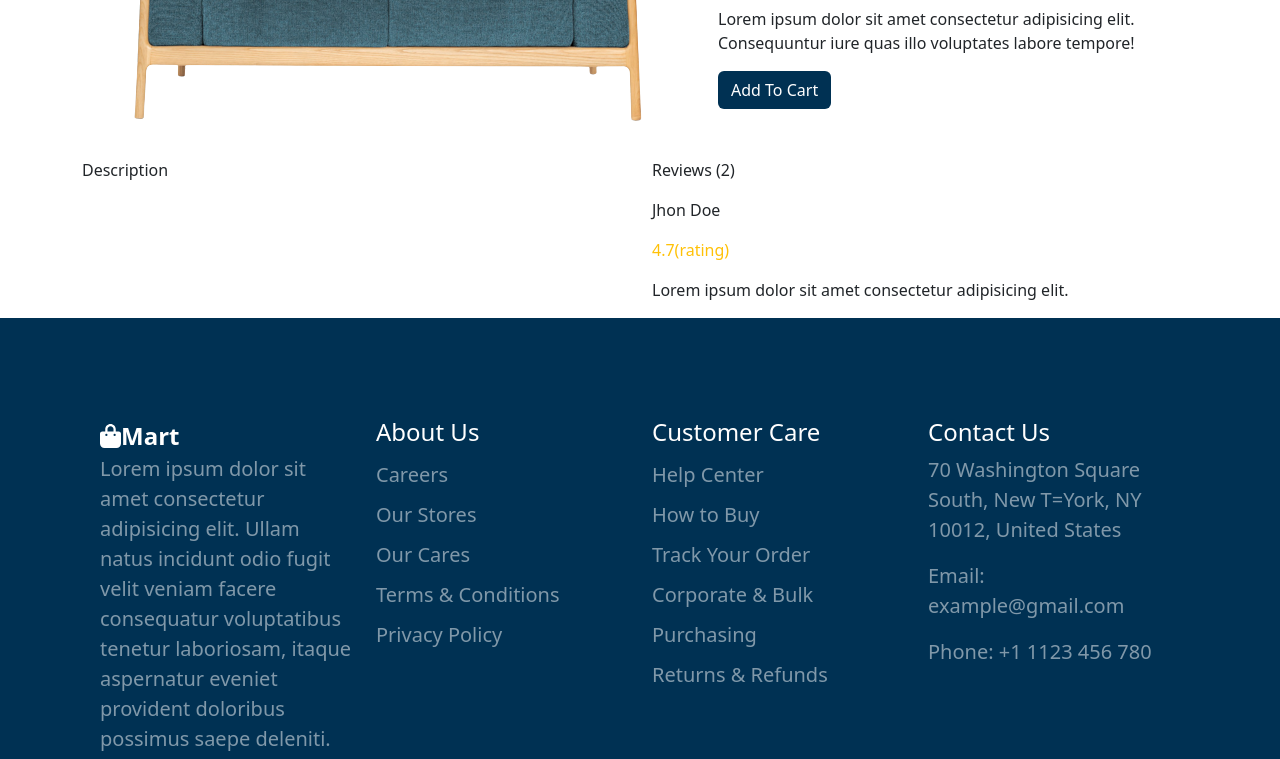
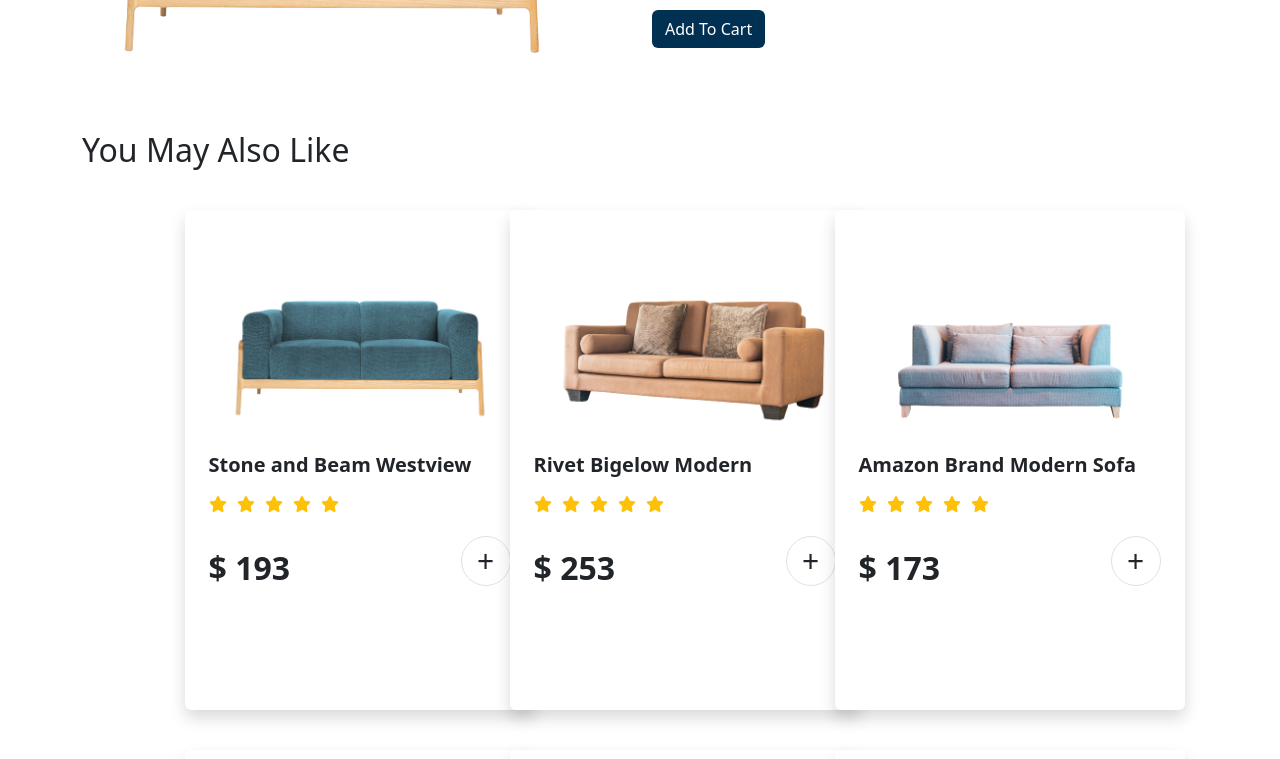
Before and after one commit to Rupeshchand/Mart-Ecommerce, a React (Create React App) app: page /product-details/01 in a window 1280 px wide. Shown: the part 540-1299 px from the top of the page. Built offline with nearby package versions, Linux system fonts and the light colour scheme.

Commit message:
related products added in product details page

```diff
--- a/src/Pages/ProductDetails.jsx
+++ b/src/Pages/ProductDetails.jsx
@@ -1,4 +1,6 @@
 import React from 'react'
+import { Link } from 'react-router-dom'
+import { AiOutlineHeart } from 'react-icons/ai';
 import { useState, useEffect } from 'react'
 import { useParams } from 'react-router-dom'
 import { products } from '../Products'
@@ -8,12 +10,17 @@ import '../ProductDetails.css'
 const ProductDetails = () => {
     const [product, setProduct] = useState({})
     const [desc, updateDesc] = useState('')
+    const [relatedProducts, updateRelatedProducts] = useState([])
     const { id } = useParams()
+
     useEffect(() => {
         const foundProduct = products.find((p) => p.id === id)
+        const relatedProduct = products.filter((relatedPrdct) => {
+            return relatedPrdct.category.includes(product.category)
+        })
         setProduct(foundProduct)
-    }, [id, products])
-    console.log(product)
+        updateRelatedProducts(relatedProduct)
+    }, [id, products, product.category])
     return (
         <>
             <div className="container-fluid bg-secondary w-100 p-5">
@@ -22,7 +29,7 @@ const ProductDetails = () => {
             <div className="container">
                 <div className="row d-flex align-items-center">
                     <div className="col">
-                        <img src={product.imgUrl} alt={product.productName} />
+                        <img src={product.imgUrl} alt={product.productName} width={500}/>
                     </div>
                     <div className="col">
                         <h1>{product.productName}</h1>
@@ -52,25 +59,38 @@ const ProductDetails = () => {
                 </div>
             </div >
             <div className="container">
-                <div className="row">
-                    <div className="col">
-                        <p onClick={() => {
-                            updateDesc(product.description)
-                        }}>Description</p>
-                        <p>{desc}</p>
-                    </div>
-                    <div className="col">
-                        <p>Reviews (2)</p>
-                        {
-                            product.reviews && product.reviews.map((review) => (
-                                <>
-                                    <p>Jhon Doe</p>
-                                    <p className='text-warning'>{review.rating}(rating)</p>
-                                    <p>{review.text}</p>
-                                </>
-                            ))
-                        }
-                    </div>
+                <div className="row d-flex justify-content-center mt-5 mb-5 gap-4" >
+                    <h2>You May Also Like</h2>
+                    {
+                        relatedProducts && relatedProducts.length > 0 && relatedProducts.map((product) => (
+                            <div className="col-md-3 m-2" key={product.id}>
+                                <Link className='text-decoration-none' to={`/product-details/${product.id}`}>
+                                    <div className="card p-4 border border-0 bg-white shadow product-cards">
+                                        <div>
+                                            <AiOutlineHeart className="whishlist" size={20} />
+                                        </div>
+                                        <div className="mx-auto">
+                                            <img className='img-fluid product-img' src={product.imgUrl} alt={product.productName}/>
+                                        </div>
+                                        <div>
+                                            <p className="fs-5 fw-bold mt-3">{product.productName}</p>
+                                            <div className='text-warning ratings'>
+                                                <FontAwesomeIcon className='g-col-6' icon={faStar} />
+                                                <FontAwesomeIcon icon={faStar} />
+                                                <FontAwesomeIcon icon={faStar} />
+                                                <FontAwesomeIcon icon={faStar} />
+                                                <FontAwesomeIcon icon={faStar} />
+                                            </div>
+                                            <div className='d-flex justify-content-between mt-4 lh-lg'>
+                                                <p className='fs-2  fw-semibold'>$ {product.price}</p>
+                                                <button className='btn border rounded-circle'>+</button>
+                                            </div>
+                                        </div>
+                                    </div>
+                                </Link>
+                            </div>
+                        ))
+                    }
                 </div>
             </div>
         </>
```
